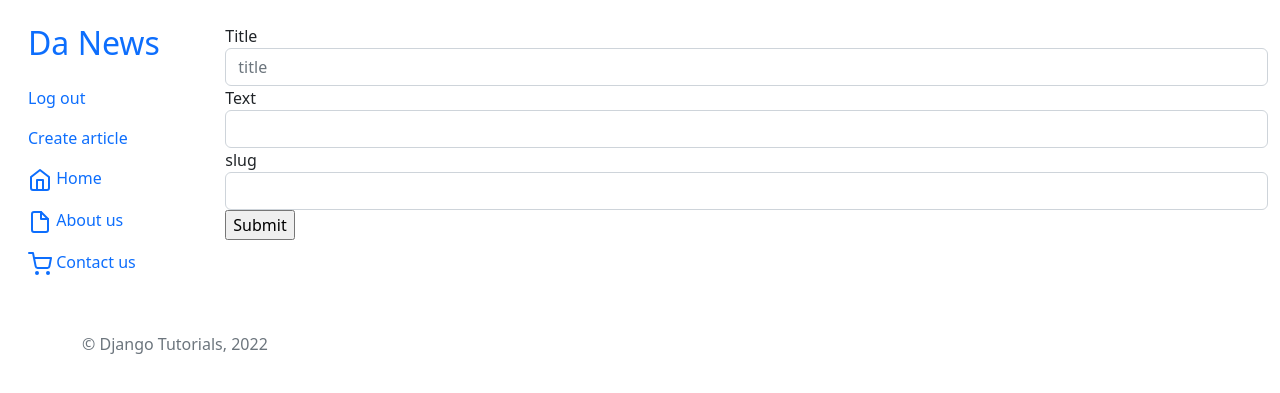
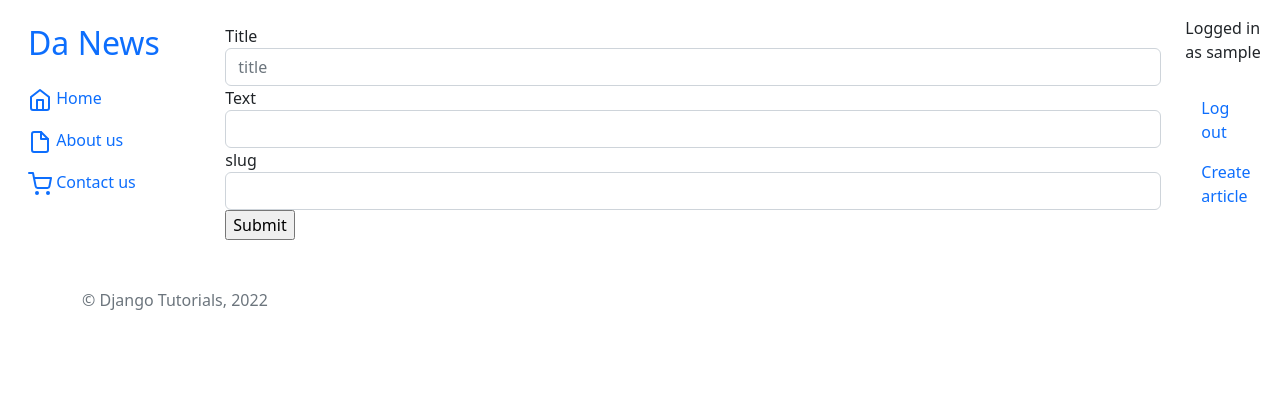
Before and after one commit to Axelkarnebro/webcasts-group-14, a Django app: page /article/create/ in a window 1280 px wide. Shown: the top 393 px of the page. Run offline with Django 4.2, Linux system fonts and the light colour scheme; the visitor is signed in with stand-in values (Sample User, id 1); some libraries are stand-ins or nearby versions.

Commit message:
Moved user options to separate sidebar
ugly twitter design is now REAL

```diff
--- a/main/templates/includes/_profileButton.html
+++ b/main/templates/includes/_profileButton.html
@@ -1,14 +1,20 @@
-<div class="position-absolute top-5">
-    deez
-</div>
-
-<!--
+<nav id="sidebarMenu" class="col-2 d-md-block sidebar collapse">
+    <div class="sticky-top pt-3">
+      <ul class="nav flex-column">
         {% if request.user.is_authenticated %}
+        Logged in as {{ request.user }}
         <li class="nav-item">
           <a class="nav-link" href="{% url 'main:logout_user' %}">
             Log out
           </a>
         </li>
+            {% if perms.article.add_article %}
+            <li class="nav-item">
+                <a class="nav-link" href="{% url 'article:article_create' %}">
+                    Create article
+                </a>
+            </li>
+            {% endif %}
         {% else %}
         <li class="nav-item">
             <a class="nav-link" href="{% url 'main:login_user' %}">
@@ -21,4 +27,6 @@
             </a>
           </li>
         {% endif %}
--->
+      </ul>
+    </div>
+  </nav>
--- a/main/templates/includes/_sidebar.html
+++ b/main/templates/includes/_sidebar.html
@@ -1,4 +1,4 @@
-<nav id="sidebarMenu" class="col-lg-2 d-md-block sidebar collapse">
+<nav id="sidebarMenu" class="col-2 d-md-block sidebar collapse">
     <div class="sticky-top pt-3">
       <ul class="nav flex-column">
         <li class="nav-item">
@@ -8,31 +8,6 @@
                 </a>
             </h2>
         </li>
-        {% if request.user.is_authenticated %}
-        <li class="nav-item">
-          <a class="nav-link" href="{% url 'main:logout_user' %}">
-            Log out
-          </a>
-        </li>
-            {% if perms.article.add_article %}
-            <li class="nav-item">
-                <a class="nav-link" href="{% url 'article:article_create' %}">
-                    Create article
-                </a>
-            </li>
-            {% endif %}
-        {% else %}
-        <li class="nav-item">
-            <a class="nav-link" href="{% url 'main:login_user' %}">
-              Log in
-            </a>
-          </li>
-          <li class="nav-item">
-            <a class="nav-link" href="{% url 'main:register_user' %}">
-              Register
-            </a>
-          </li>
-        {% endif %}
         <li class="nav-item">
           <a class="nav-link" aria-current="page" href="{% url 'main:home' %}">
             <svg xmlns="http://www.w3.org/2000/svg" width="24" height="24" viewBox="0 0 24 24" fill="none" stroke="currentColor" stroke-width="2" stroke-linecap="round" stroke-linejoin="round" class="feather feather-home" aria-hidden="true"><path d="M3 9l9-7 9 7v11a2 2 0 0 1-2 2H5a2 2 0 0 1-2-2z"></path><polyline points="9 22 9 12 15 12 15 22"></polyline></svg>
--- a/main/templates/layouts/public_base.html
+++ b/main/templates/layouts/public_base.html
@@ -27,10 +27,14 @@
   <div class="row">
     {%include 'includes/_sidebar.html'%}
 
-    <main class="col-md-10">
+    <main class="col-9">
       {% block content %}
       {% endblock %}
     </main>
+
+    <div class="col-1">
+      {% include 'includes/_profileButton.html' %}
+    </div>
   </div>
 </div>
 
```
Lines whose indentation alone changed are shown as unchanged.
